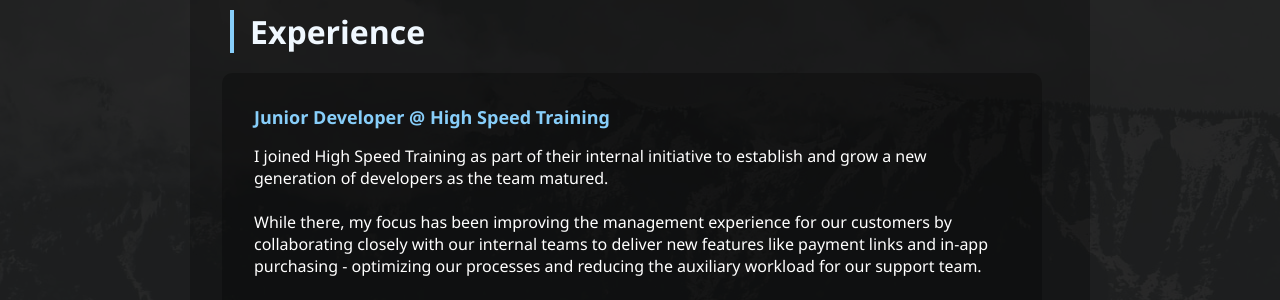
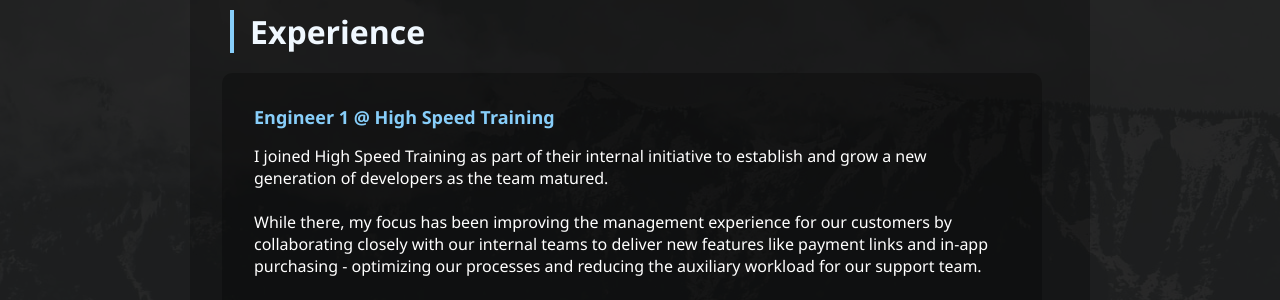
Before and after one commit to VMaston/vmaston.github.io, a Jekyll site: the page built from index.md, in a window 1280 px wide. Shown: the part 385-685 px from the top of the page. Built offline with Jekyll 4.4.1, drawn with Linux system fonts in a browser that asks for light colours.

Commit message:
Update index.md

```diff
--- a/index.md
+++ b/index.md
@@ -29,7 +29,7 @@ I am seeking opportunities to develop my skills and career in software developme
 
 <div style="margin:2em;margin-left:1em;margin-top:0.5em">
     <div class="blogentry">
-        <div class="title">Junior Developer @ High Speed Training</div>
+        <div class="title">Engineer 1 @ High Speed Training</div>
         <span class="postDate">September 2024 - Present</span>
         <span class="blurb">I joined High Speed Training as part of their internal initiative to establish and grow a new generation of developers as the team matured.
         <br>
```
